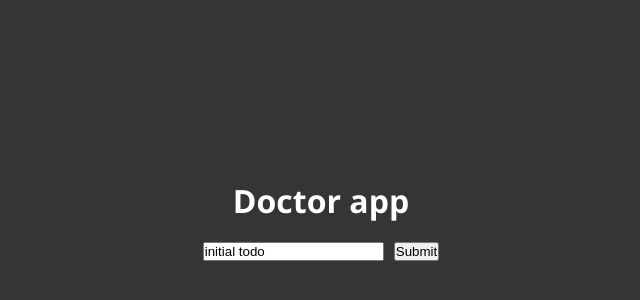
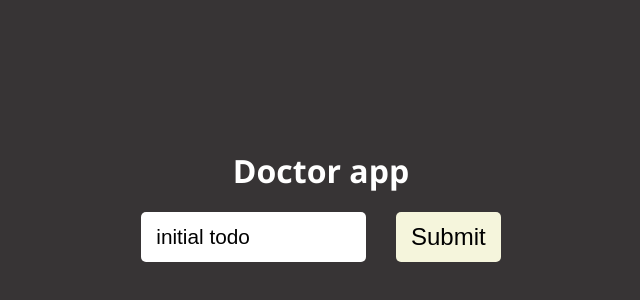
Before and after one commit to AnatolSalau/React_js_full_course, a React (Create React App) app in the folder lesson_24_todo_app_v1/: page / in a window 1280 px wide. Shown: the part 180-480 px from the top of the page, without its empty margins (319-959 px from the left). Built offline with nearby package versions, Linux system fonts and the light colour scheme.

Commit message:
lesson_24_todo_app_v1 CSS TodoForm add

```diff
--- a/lesson_24_todo_app_v1/src/components/Todos/TodoForm.module.css
+++ b/lesson_24_todo_app_v1/src/components/Todos/TodoForm.module.css
@@ -1,4 +1,30 @@
 .todoForm {
     display: flex;
+    align-items: center;
+    justify-content: center;
+    margin-bottom: 30px;
     gap: 10px;
 }
+
+.todoForm input {
+    width: 45%;
+    height: 30px;
+    font-size: 1.3rem;
+}
+.todoForm button {
+    margin-left: 20px;
+    height: 50px;
+    cursor: pointer;
+    background-color: beige;
+    font-size: 1.5rem;
+}
+
+.todoForm button:hover {
+    background-color: rgb(240, 240, 155);
+}
+
+.todoForm input, button {
+    padding: 10px 15px;
+    border: none;
+    border-radius: 5px;
+}
```
Also changed, not shown: lesson_24_todo_app_v1/src/App.css (line endings or trailing spaces).
